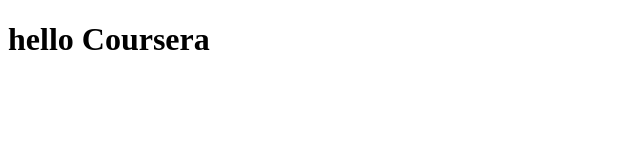
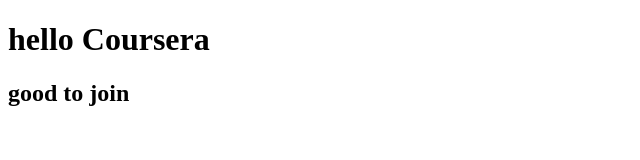
Before and after one commit to ncAbhi/coursera-test, a plain HTML site: page site/index.html in a window 1280 px wide. Shown: the whole page, without its empty margins (0-640 px from the left). Drawn offline with Linux system fonts and the light colour scheme.

Commit message:
small add

```diff
--- a/site/index.html
+++ b/site/index.html
@@ -5,5 +5,6 @@
 </head>
 <body>
 <h1>hello Coursera</h1>
+<h2>good to join</h2>
 </body>
 </html>
```
